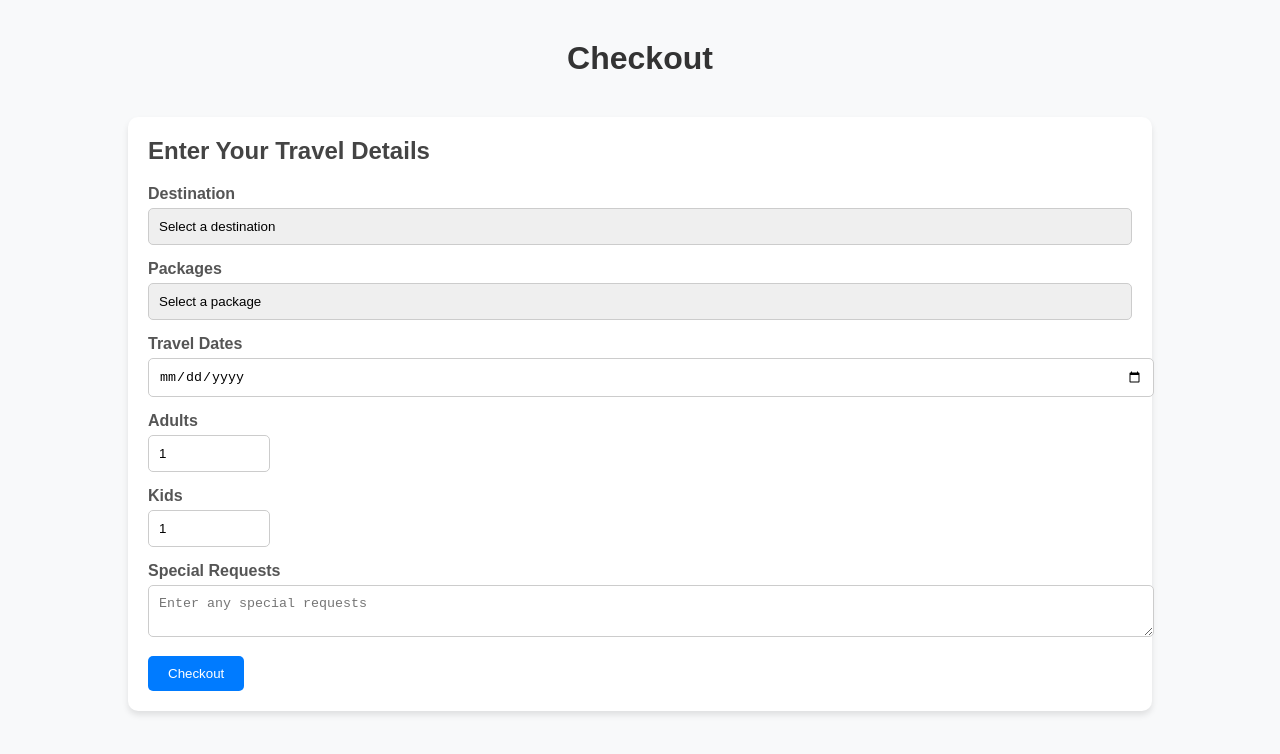
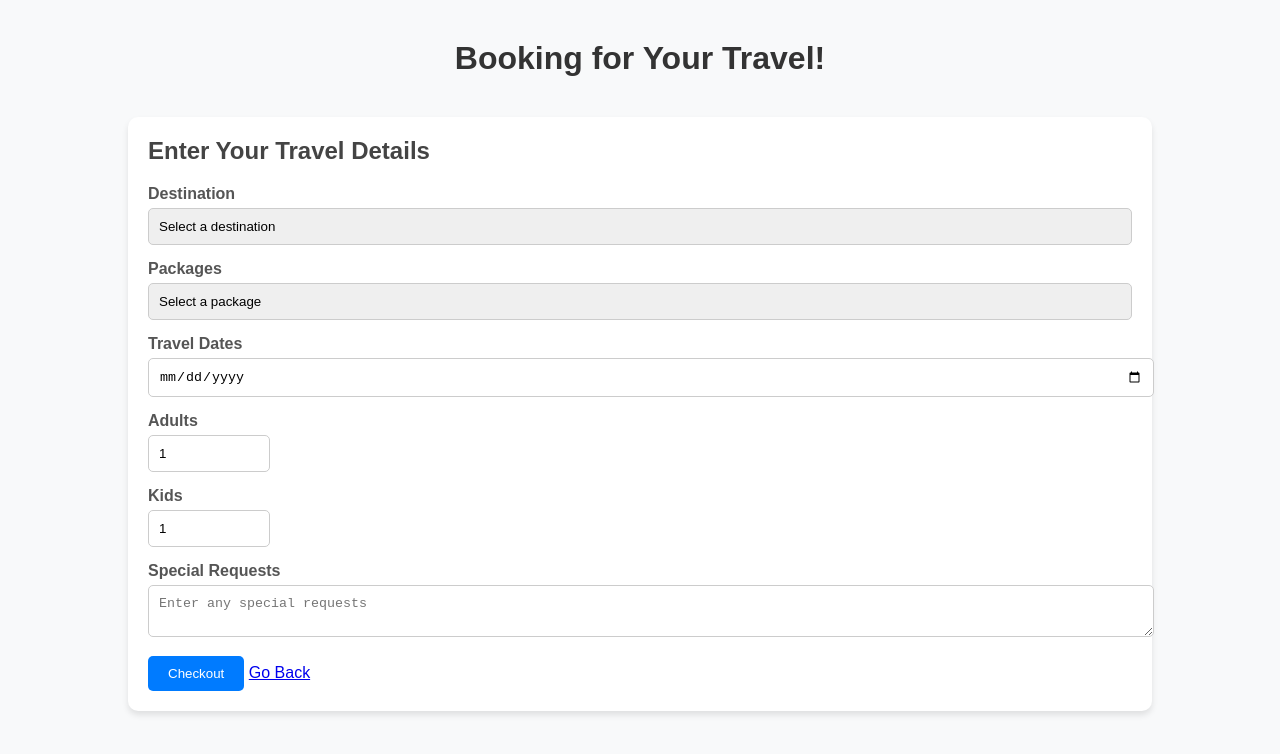
Before and after one commit to MoshuWazuya/HalalHorizon, a plain HTML site: page checkoutpage.html in a window 1280 px wide. Drawn offline with Linux system fonts and the light colour scheme.

Commit message:
update again utk checkout

```diff
--- a/checkoutpage.html
+++ b/checkoutpage.html
@@ -9,7 +9,7 @@
 <body>
     <div class="container">
         <div class="header">
-            <h1>Checkout</h1>
+            <h1>Booking for Your Travel!</h1>
         </div>
 
         <div class="card">
@@ -56,6 +56,7 @@
                 </div>
 
                 <button type="submit" class="submitbutton">Checkout</button>
+                <a href="homepage.html">Go Back</a>
             </form>
         </div>
     </div>
```
